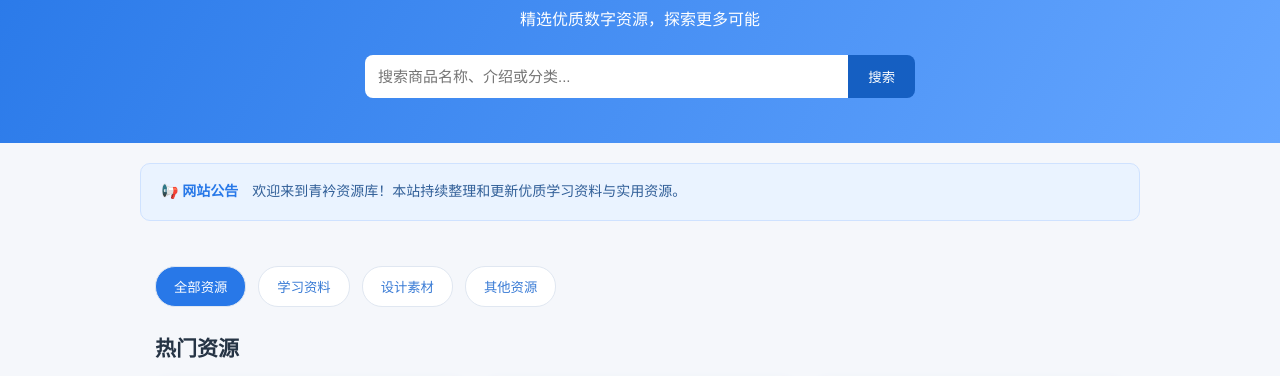
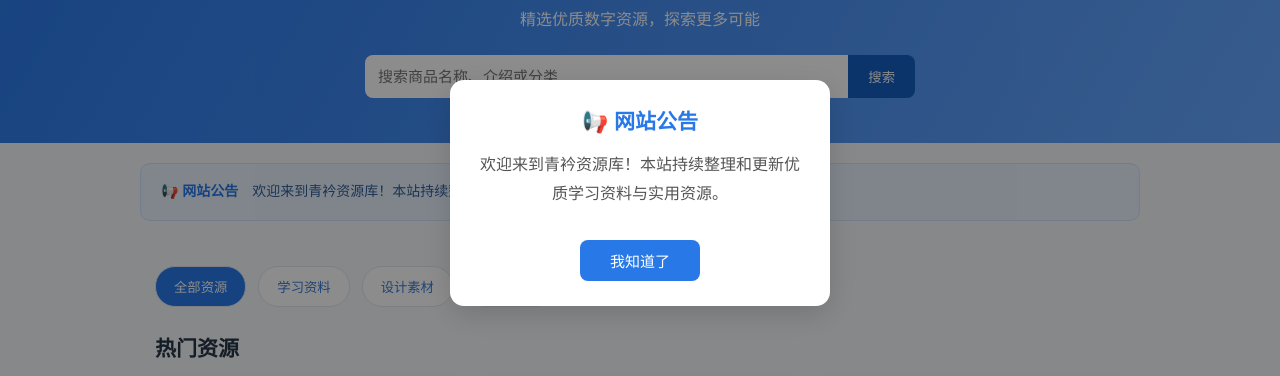
Before and after one commit to ran323177-beep/shop, a plain HTML site: page index.html in a window 1280 px wide. Shown: the part 207-583 px from the top of the page. Drawn offline with Linux system fonts and the light colour scheme.

Commit message:
Update index.html

```diff
--- a/index.html
+++ b/index.html
@@ -333,7 +333,63 @@ function filterProducts(category, button) {
 // 加载商品
 loadProducts();
 </script>
+<div id="noticePopup" class="notice-mask">
+    <div class="notice-box">
+        <div class="notice-title">📢 网站公告</div>
+        <p>欢迎来到青衿资源库！本站持续整理和更新优质学习资料与实用资源。</p>
+        <button onclick="closeNotice()">我知道了</button>
+    </div>
+</div>
 
+<style>
+.notice-mask {
+    position: fixed;
+    inset: 0;
+    background: rgba(0, 0, 0, 0.45);
+    display: flex;
+    justify-content: center;
+    align-items: center;
+    z-index: 9999;
+}
+
+.notice-box {
+    width: 85%;
+    max-width: 380px;
+    background: white;
+    padding: 25px;
+    border-radius: 14px;
+    text-align: center;
+    box-shadow: 0 8px 30px rgba(0,0,0,0.15);
+}
+
+.notice-title {
+    font-size: 21px;
+    font-weight: bold;
+    color: #2878e8;
+    margin-bottom: 15px;
+}
+
+.notice-box p {
+    color: #555;
+    line-height: 1.8;
+}
+
+.notice-box button {
+    margin-top: 15px;
+    padding: 10px 30px;
+    border: none;
+    border-radius: 8px;
+    background: #2878e8;
+    color: white;
+    font-size: 15px;
+}
+</style>
+
+<script>
+function closeNotice() {
+    document.getElementById("noticePopup").style.display = "none";
+}
+</script>
 
 </body>
 </html>
```
